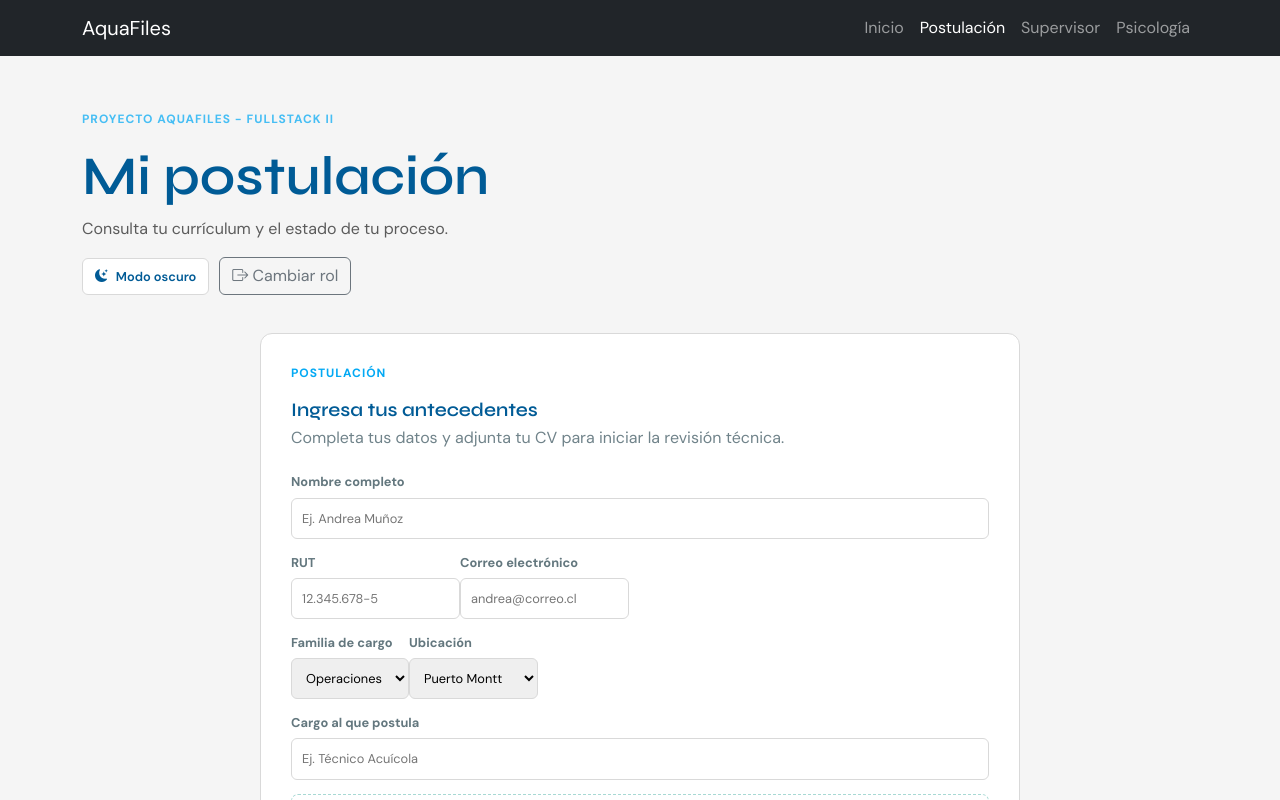
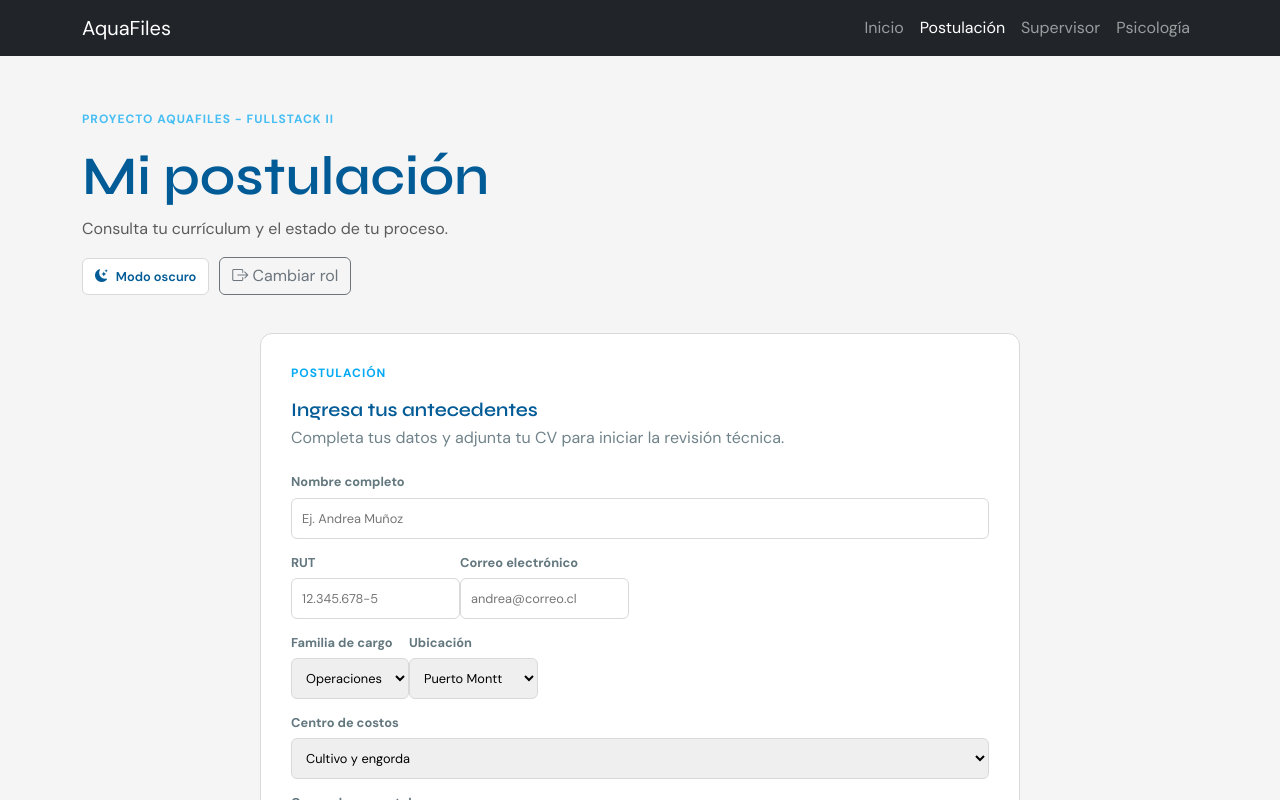
Before and after one commit to Linn-Unix/FullStack-II-002D-CasoAquaFiles, a React (Vite) app: page /postulacion in a window 1280 px wide. Shown: the top 800 px of the page. Built offline with nearby package versions, Linux system fonts and the light colour scheme.

Commit message:
feat: agregar centro de costos al formulario de postulación

```diff
--- a/src/components/FormularioPostulacion.jsx
+++ b/src/components/FormularioPostulacion.jsx
@@ -1,6 +1,6 @@
 // useState permite guardar información que cambia mientras el usuario usa el formulario.
 import { useState } from 'react'
-import { ESTADOS, FAMILIAS, UBICACIONES } from '../data/candidatos'
+import { CENTROS_COSTO, ESTADOS, FAMILIAS, UBICACIONES } from '../data/candidatos'
 import { validarPostulacion } from '../utils/validaciones'
 
 // Valores iniciales del formulario (vacío).
@@ -10,6 +10,7 @@ const formularioVacio = {
   correo: '',
   familia: FAMILIAS[0],
   ubicacion: UBICACIONES[0],
+  centroCosto: CENTROS_COSTO[0],
   cargo: '',
   cv: null,
 }
@@ -53,6 +54,7 @@ function FormularioPostulacion({ alEnviar }) {
       cargo: valores.cargo.trim(),
       familia: valores.familia,
       ubicacion: valores.ubicacion,
+      centroCosto: valores.centroCosto,
       estado: ESTADOS.REVISION, // toda postulación nueva parte en revisión técnica
       nombreCv: valores.cv.name,
       fechaEntrevista: '',
@@ -111,6 +113,15 @@ function FormularioPostulacion({ alEnviar }) {
         </div>
 
         <label>
+          Centro de costos
+          <select name="centroCosto" value={valores.centroCosto} onChange={manejarCambio}>
+            {CENTROS_COSTO.map((centro) => (
+              <option key={centro}>{centro}</option>
+            ))}
+          </select>
+        </label>
+
+        <label>
           Cargo al que postula
           <input name="cargo" value={valores.cargo} onChange={manejarCambio} className={errores.cargo ? 'is-invalid' : ''} placeholder="Ej. Técnico Acuícola" />
         </label>
```
Also changed, not shown: 1 other file (tests, documents, lock files or other folders).
